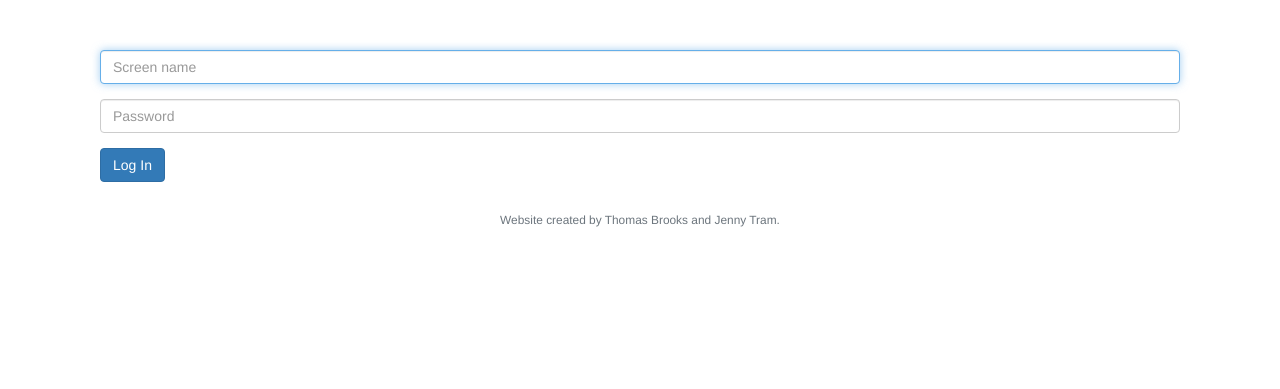
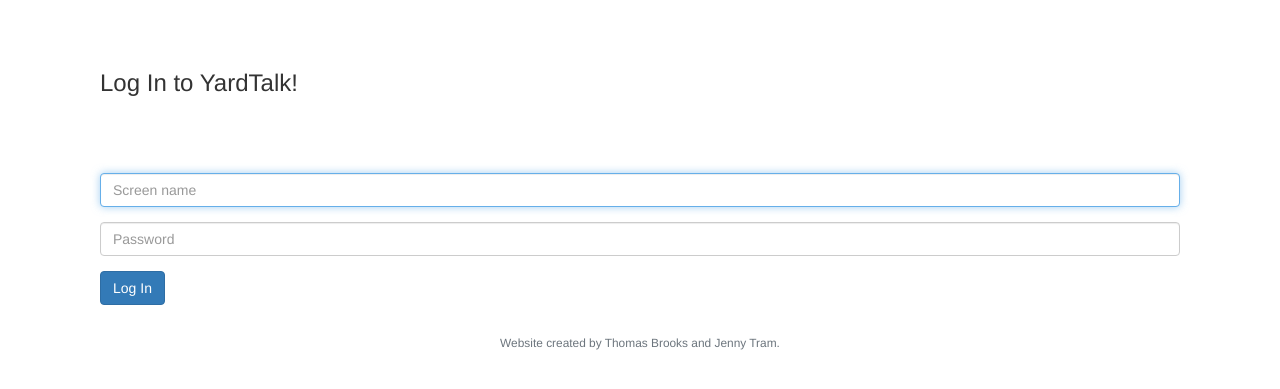
Before and after one commit to jennytram/FinalProject, a Flask app: page /login in a window 1280 px wide. Shown: the part 67-456 px from the top of the page. Run offline with Flask 2, Linux system fonts and the light colour scheme; some libraries are stand-ins or nearby versions.

Commit message:
aesthetic changes

```diff
--- a/templates/login.html
+++ b/templates/login.html
@@ -5,6 +5,10 @@
 {% endblock %}
 
 {% block main %}
+    <h3>
+        Log In to YardTalk!
+    </h3>
+    <span style="display:block; height: 50pt;"></span>
     <form action="/login" method="post" name="login" onsubmit="return validateForm()">
         <div class="form-group">
             <input autocomplete="off" autofocus class="form-control" name="screen_name" placeholder="Screen name" type="text">
```
